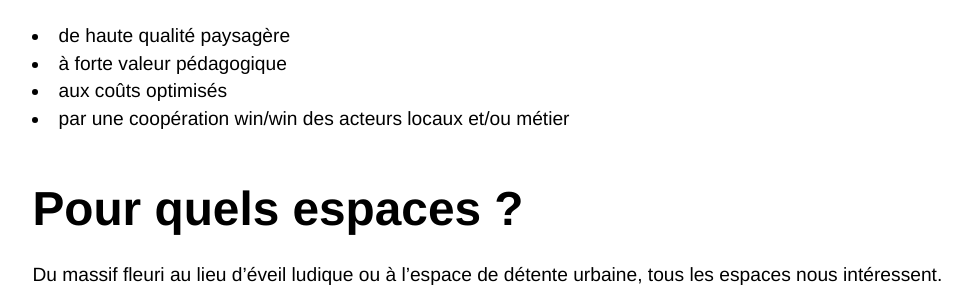
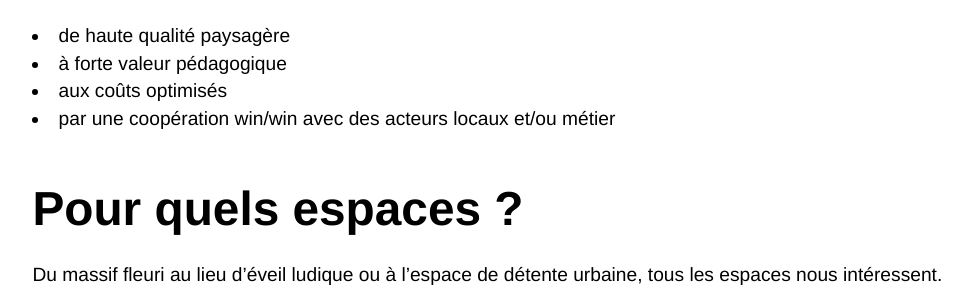
Before and after one commit to pierrenault/hopdurable.github.io, a Jekyll site: the page built from index.html, in a window 1280 px wide and 900 px high, scrolled down 1151 px. Shown: the part 152-452 px from the top of the window, without its empty margins (6-978 px from the left). Built offline with Jekyll 4.4.1, drawn with Linux system fonts in a browser that asks for light colours.

Commit message:
Update index.html

```diff
--- a/index.html
+++ b/index.html
@@ -23,7 +23,7 @@
       <li>de haute qualité paysagère</1>
       <li>à forte valeur pédagogique</1>
       <li>aux coûts optimisés</li>
-      <li>par une coopération win/win des acteurs locaux et/ou métier</li>
+      <li>par une coopération win/win avec des acteurs locaux et/ou métier</li>
 
     <h2> Pour quels espaces ?</h2>
     <p>Du massif fleuri au lieu d’éveil ludique ou à l’espace de détente urbaine, tous les espaces nous intéressent.</p>
```
